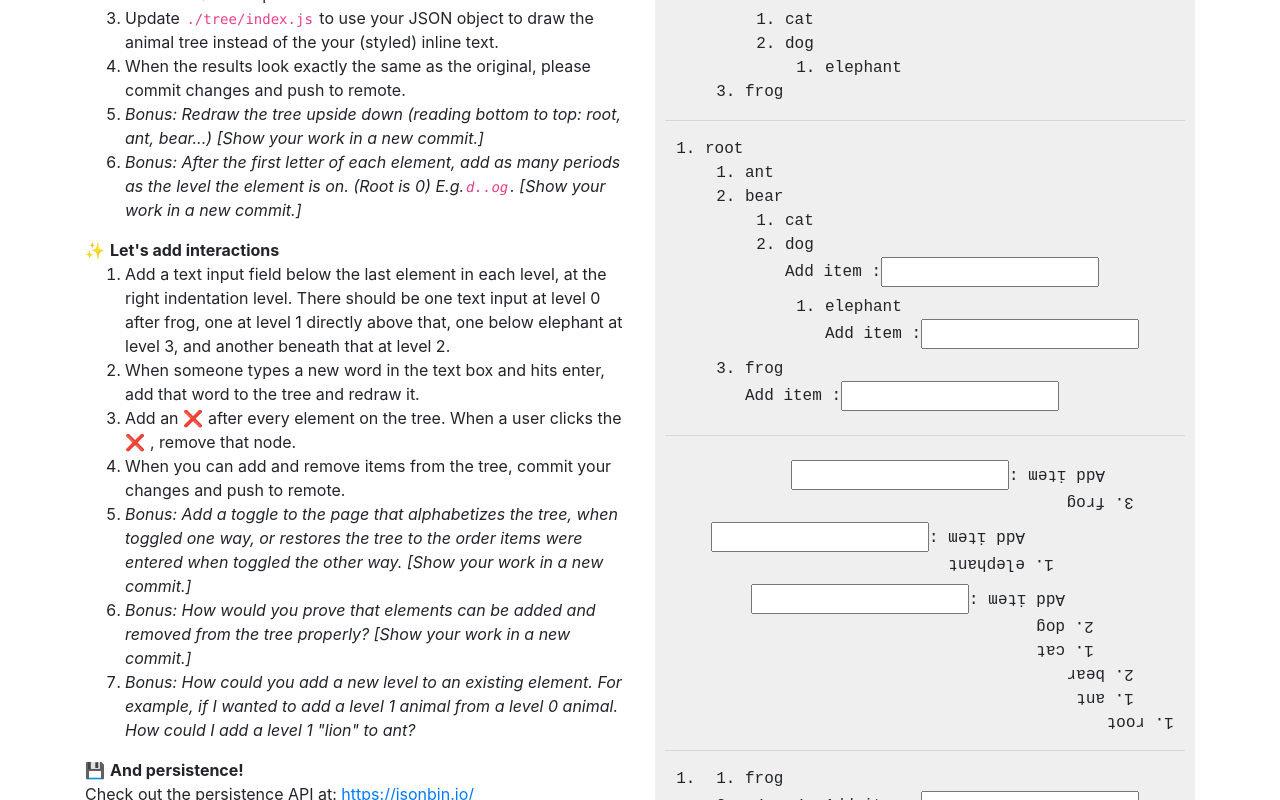
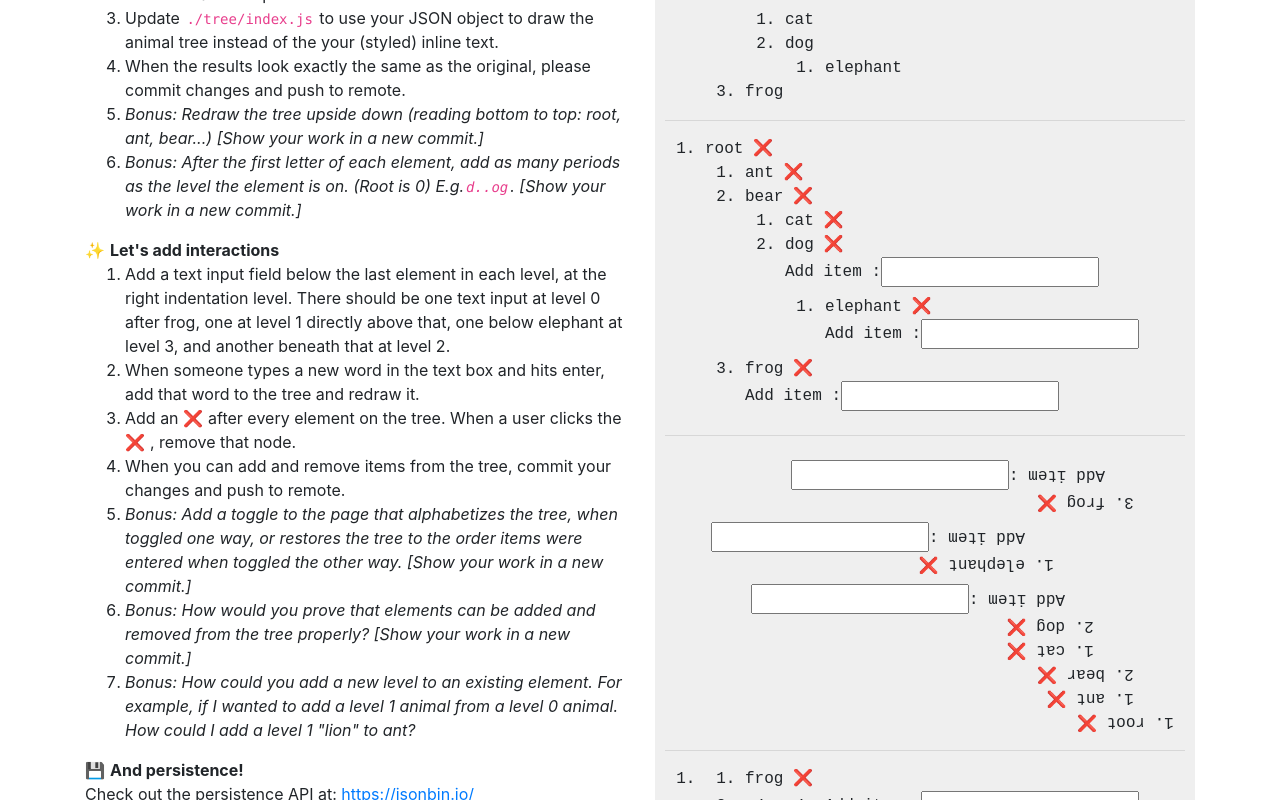
Before and after one commit to nazarioa/transcarent-web-interview, a React (Create React App) app in the folder trees/: page / in a window 1280 px wide. Shown: the part 980-1780 px from the top of the page. Built offline with nearby package versions, Linux system fonts and the light colour scheme.

Commit message:
Added remove button

```diff
--- a/trees/src/tree/TreeNode.js
+++ b/trees/src/tree/TreeNode.js
@@ -8,9 +8,11 @@ const TreeNode = ({node, children, upsideDown = false, level = 0, isLastNode = f
     </label>
   </div>);
 
+  const titleNode = <div>{node} <button className="removeBtn">❌ <span className="sr-only">Remove {node}</span> </button></div>
+
   return (
     <li className={upsideDown ? 'reverse title' : 'title'}>
-      {!upsideDown && node}
+      {!upsideDown && titleNode}
 
       {inputElement}
 
@@ -21,7 +23,7 @@ const TreeNode = ({node, children, upsideDown = false, level = 0, isLastNode = f
                     isLastNode={array.length === index + 1}/>
         </ol>
       ))}
-      {upsideDown && node}
+      {upsideDown && titleNode}
     </li>
   );
 };
--- a/trees/src/tree/index.css
+++ b/trees/src/tree/index.css
@@ -12,3 +12,9 @@ I bet this is not what you mean
 .silly {
   transform: rotateZ(180deg);
 }
+
+button {
+  border: 0;
+  margin: 0;
+  padding: 0;
+}
```
